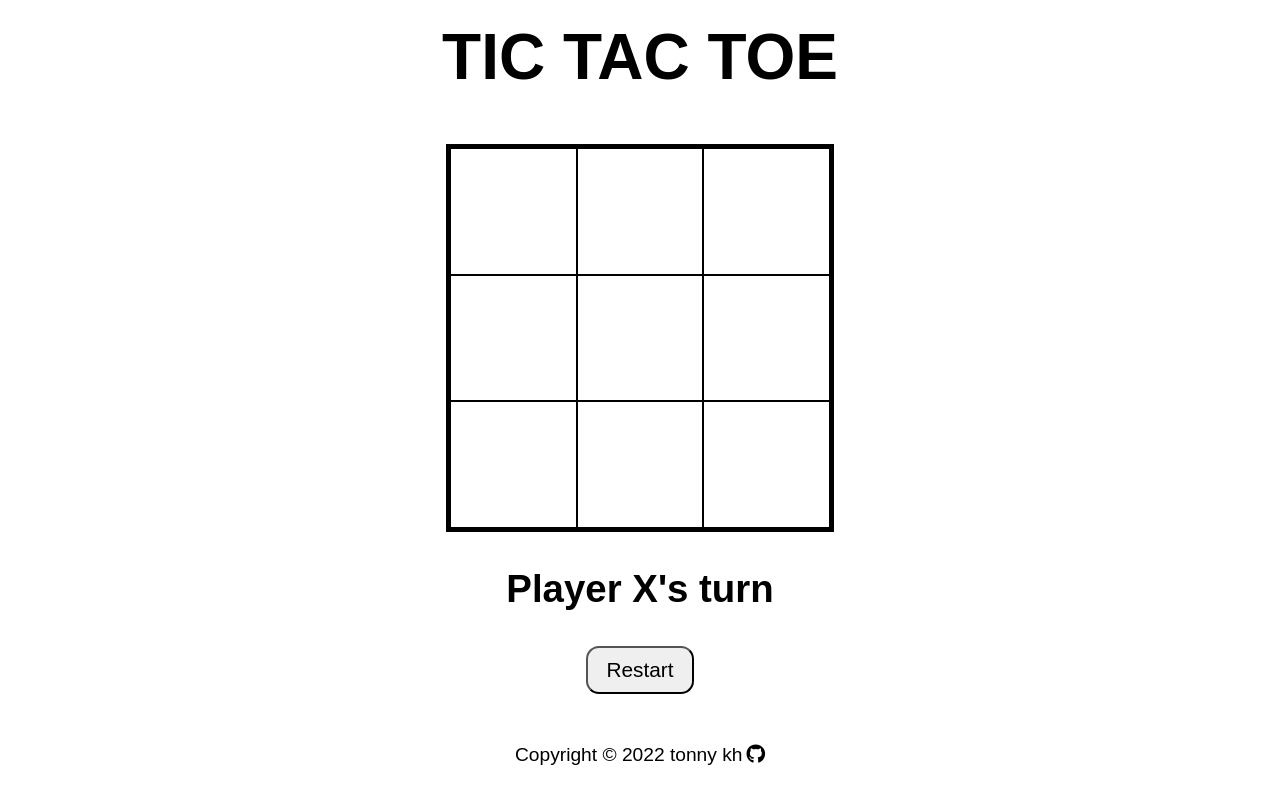
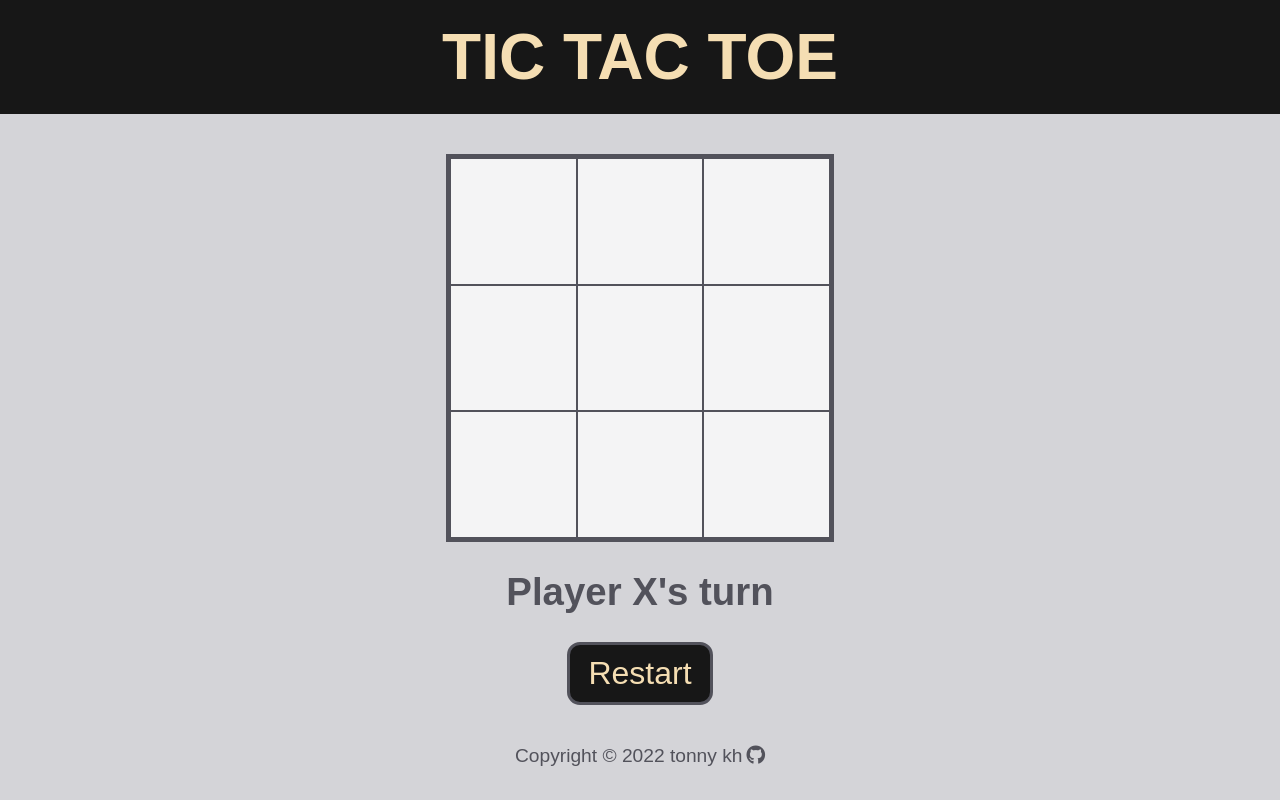
Before and after one commit to tonnykh/tic-tac-toe, a plain HTML site: page index.html in a window 1280 px wide. Drawn offline with Linux system fonts and the light colour scheme.

Commit message:
Update layout

```diff
--- a/style.css
+++ b/style.css
@@ -1,18 +1,24 @@
 * {
     margin: 0;
+
 }
 
 
 body {
     text-align: center;
-    font-family: Arial, Helvetica, sans-serif;
+    font-family: 'Varela Round', sans-serif;
+    background-color: #d4d4d8;
+    color: #52525b;
 }
 
 
 /* HEADER */
 header {
-    margin-top: 20px;
-    margin-bottom: 50px;
+    padding: 20px;
+    margin-bottom: 40px;
+    background-color: #171717;
+    color: wheat;
+
 }
 
 h1 {
@@ -23,28 +29,57 @@ h1 {
 /* MAIN */
 .gameboard {
     margin: auto;
-    border: 4px solid black;
+    border: 4px solid #52525b;
     display: grid;
-    grid-template-columns: auto auto auto;
+    grid-template-columns: 126.6px 126.6px 126.6px;
+    grid-template-rows: 126.6px 126.6px 126.6px;
     width: 380px;
     height: 380px;
-    margin-bottom: 35px;
+    flex-wrap: wrap;
 }
 
 .gameboard-cell {
-    border: 1px solid black;
+    display: flex;
+    justify-content: center;
+    align-items: center;
+    border: 1px solid #52525b;
+    background-color: #f4f4f5;
+}
+
+.gameboard-cell:hover {
+    background-color: #ffefd29d;
 }
 
 .message {
     font-size: 2.4rem;
-    margin-bottom: 35px;
+    padding: 28px;
+    color: #52525b;
+}
+
+.player-sign {
+    color: #171717;
 }
 
 .restart-btn {
-    font-size: 1.3rem;
+    font-size: 2rem;
+    font-weight: 500;
+    font-family: 'Varela Round', sans-serif;
     padding: 10px 18px;
     border-radius: 13px;
-    margin-bottom: 50px;
+    margin-bottom: 40px;
+    background-color: #171717;
+    color: wheat;
+    border: 3px solid #52525b;
+}
+
+.restart-btn:hover {
+    background-color: wheat;
+    color: #171717;
+}
+
+.restart-btn:active {
+    background-color: #171717;
+    color: wheat;
 }
 
 
@@ -70,13 +105,7 @@ a {
 }
 
 
-/* JS "X" display */
-.gameboard-cell {
-    display: flex;
-    justify-content: center;
-    align-items: center;
+/* JS add */
+.clicked {
+    font-size: 4.5rem;
 }
-.fa-x {
-    position: absolute;
-    font-size: 2rem;
-}
```
